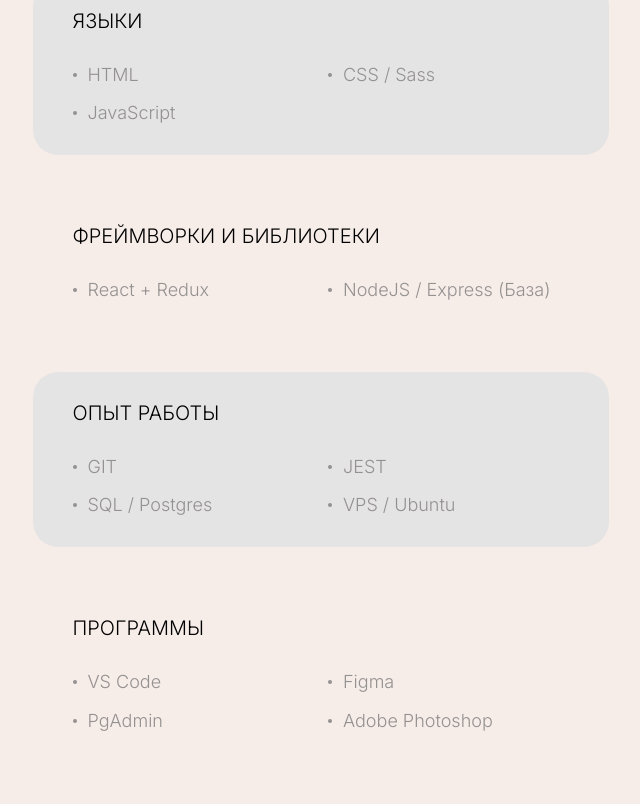
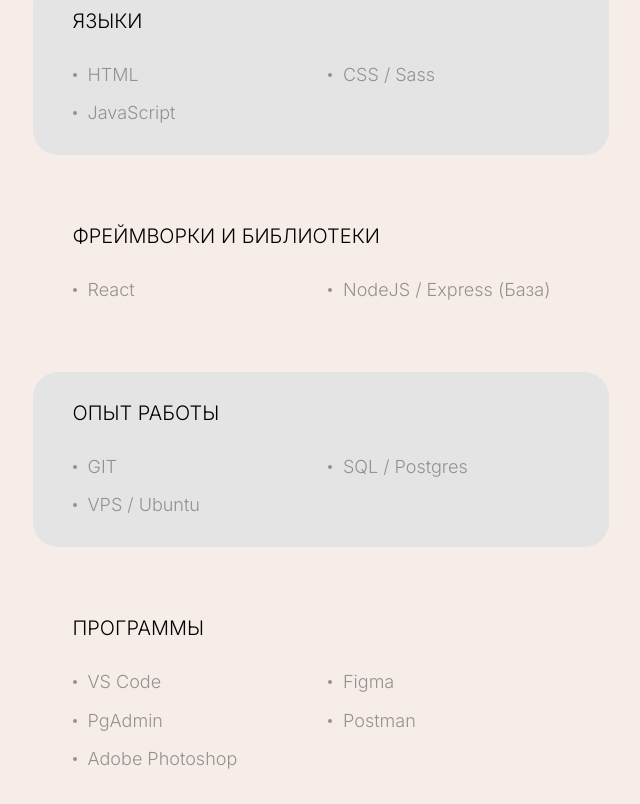
Before and after one commit to zaharkud/personal-portfolio, a React (Create React App) app: page / in a window 1280 px wide. Shown: the part 1789-2593 px from the top of the page, without its empty margins (574-1214 px from the left). Built offline with nearby package versions, Linux system fonts and the light colour scheme.

Commit message:
changed description

```diff
--- a/src/pages/main/skills/Skills.tsx
+++ b/src/pages/main/skills/Skills.tsx
@@ -14,7 +14,7 @@
       <article className={styles.category}>
         <h3 className={styles.title}>Фреймворки и библиотеки</h3>
         <ul className={styles.list}>
-          <li>React + Redux</li>
+          <li>React</li>
           <li>NodeJS / Express (База)</li>
         </ul>
       </article>
@@ -22,7 +22,6 @@
         <h3 className={styles.title}>Опыт работы</h3>
         <ul className={styles.list}>
           <li>GIT</li>
-          <li>JEST</li>
           <li>SQL / Postgres</li>
           <li>VPS / Ubuntu</li>
         </ul>
@@ -33,6 +32,7 @@
           <li>VS Code</li>
           <li>Figma</li>
           <li>PgAdmin</li>
+          <li>Postman</li>
           <li>Adobe Photoshop</li>
         </ul>
       </article>
```
